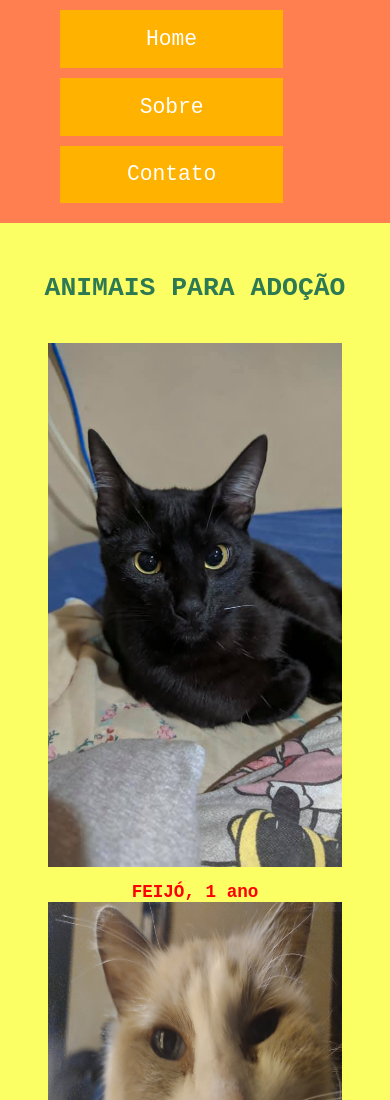
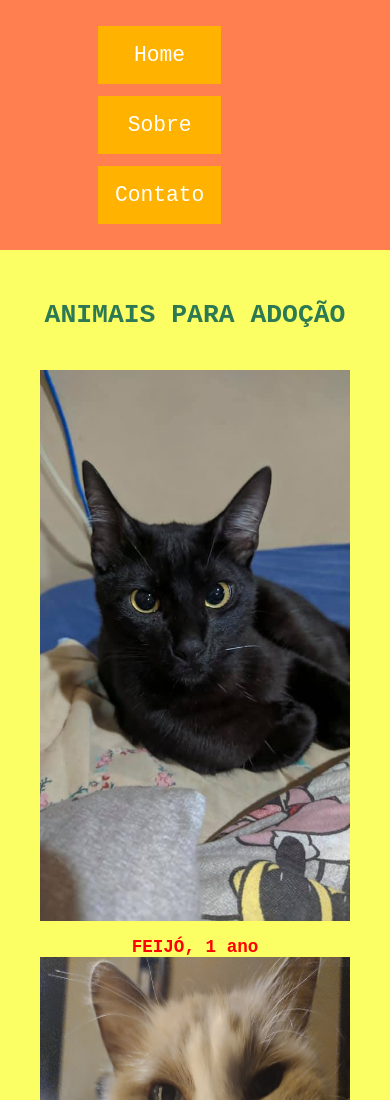
Before and after one commit to Suvenancio/AdoteAqui, a plain HTML site: page index.html in a window 390 px wide. Shown: the top 1100 px of the page. Drawn offline with Linux system fonts and the light colour scheme.

Commit message:
ajustando queries

```diff
--- a/proj.css
+++ b/proj.css
@@ -174,20 +174,22 @@ h1
           display: none;
       }
     .menu1{
-        display: flex;
-        flex-direction: column;
-        padding: 10px;
+       display: flex;
+       flex-direction: column;
+       justify-content: space-between;
+       margin-left: 20%;
 
     }
 
     .botao1, .botao2, .botao3{
-        width: 100%;
-        margin-block-end: 10px;
+
+       width: 100%;
+        margin: 5%;
 
     }
 
     .fotos img{
-        width: 95%;
+        width: 100%;
     }
 
 
```
